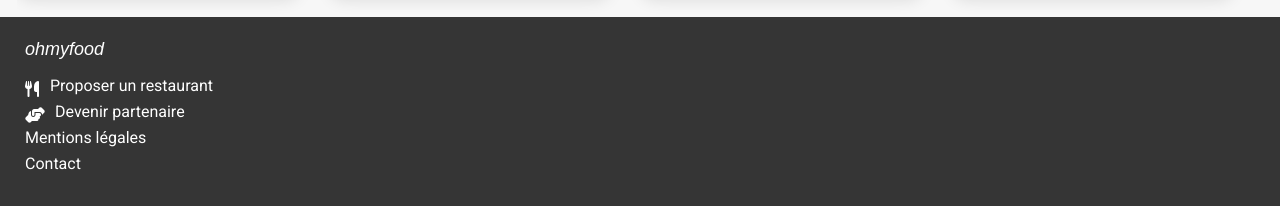
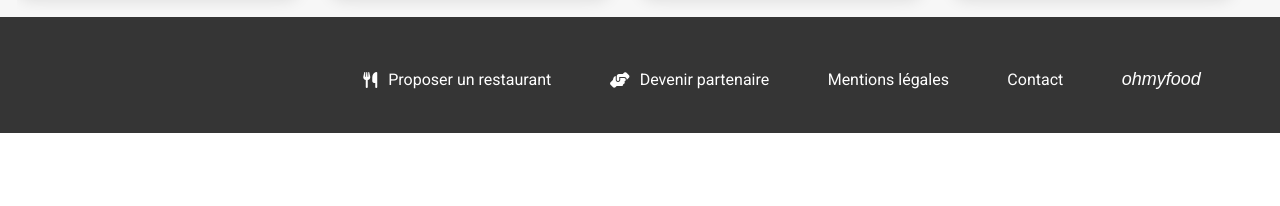
Before and after one commit to mehdi660/OhMyFoodV1, a plain HTML site: page Homepage.html in a window 1280 px wide. Shown: the part 985-1191 px from the top of the page. After the commit the page ends 1118 px from the top, so only its background shows below. Drawn offline with Linux system fonts and the light colour scheme; a web font is replaced by a local one.

Commit message:
finition du footer de la homepage version desktop

```diff
--- a/Homepage.html
+++ b/Homepage.html
@@ -174,10 +174,10 @@
           <i class="fas fa-hands-helping helping"></i>
           <p>Devenir partenaire</p>
         </div>
-        <div>
+        <div class="mentions">
           <p>Mentions légales</p>
         </div>
-        <a href="mailto:help.ohmyfood.com">Contact</a>
+        <a class="contact" href="mailto:help.ohmyfood.com">Contact</a>
       </div>
     </footer>
   </body>
--- a/style.css
+++ b/style.css
@@ -717,4 +717,44 @@
     width: 380px;
     height: 251px;
   }
+
+  footer {
+    display: flex;
+    align-items: center;
+    justify-content: flex-end;
+  }
+
+  footer h4 {
+    margin: 0;
+  }
+
+  .footer_container {
+    width: 70%;
+    display: flex;
+    align-items: center;
+    justify-content: space-around;
+    padding-top: 52px;
+    padding-bottom: 43px;
+    padding-right: 50px;
+  }
+
+  .footer_container p {
+    margin: 0;
+  }
+
+  .couvert {
+    order: -1;
+  }
+
+  .partner {
+    order: -1;
+  }
+
+  .mentions {
+    order: -1;
+  }
+
+  .contact {
+    order: -1;
+  }
 }
```
